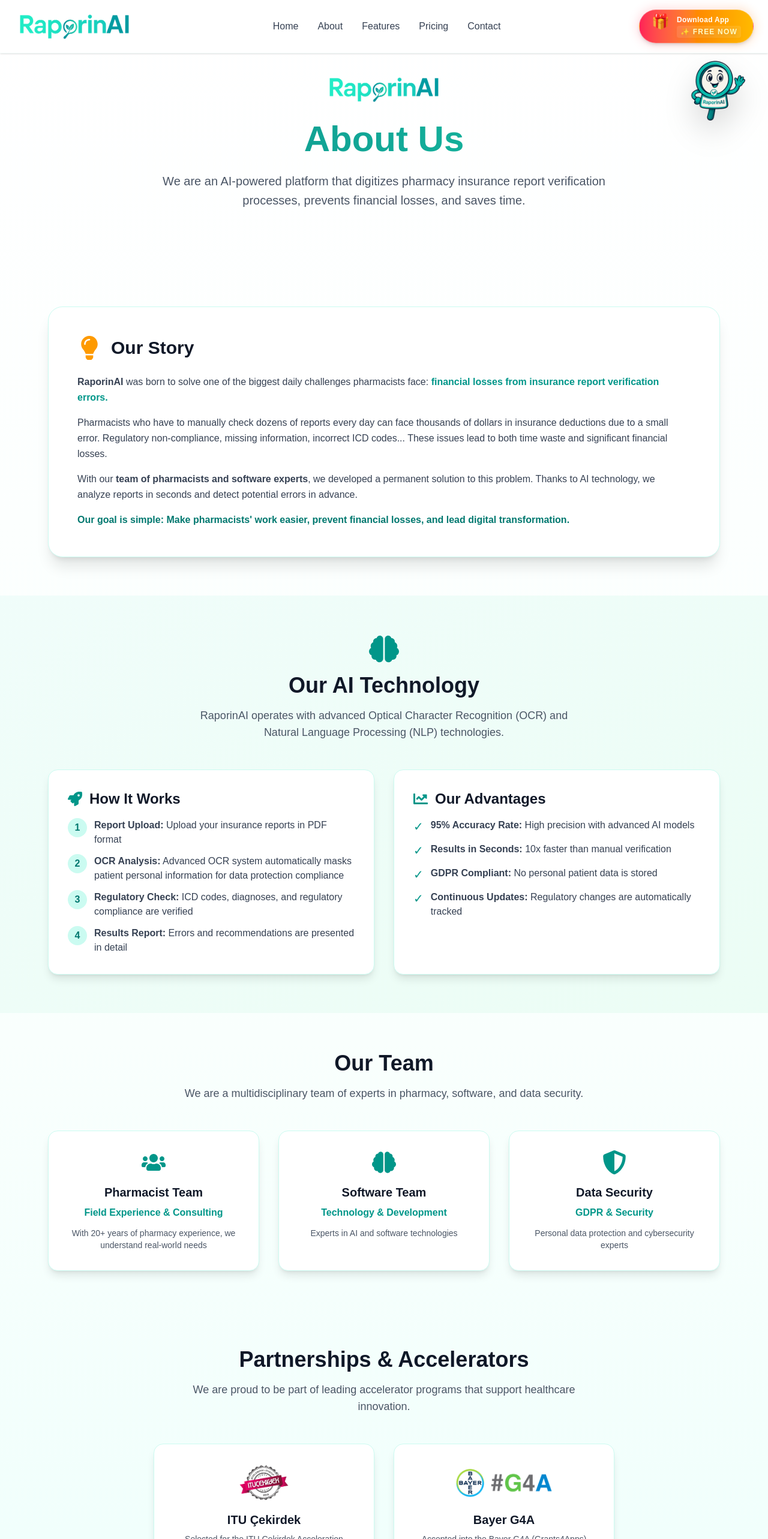
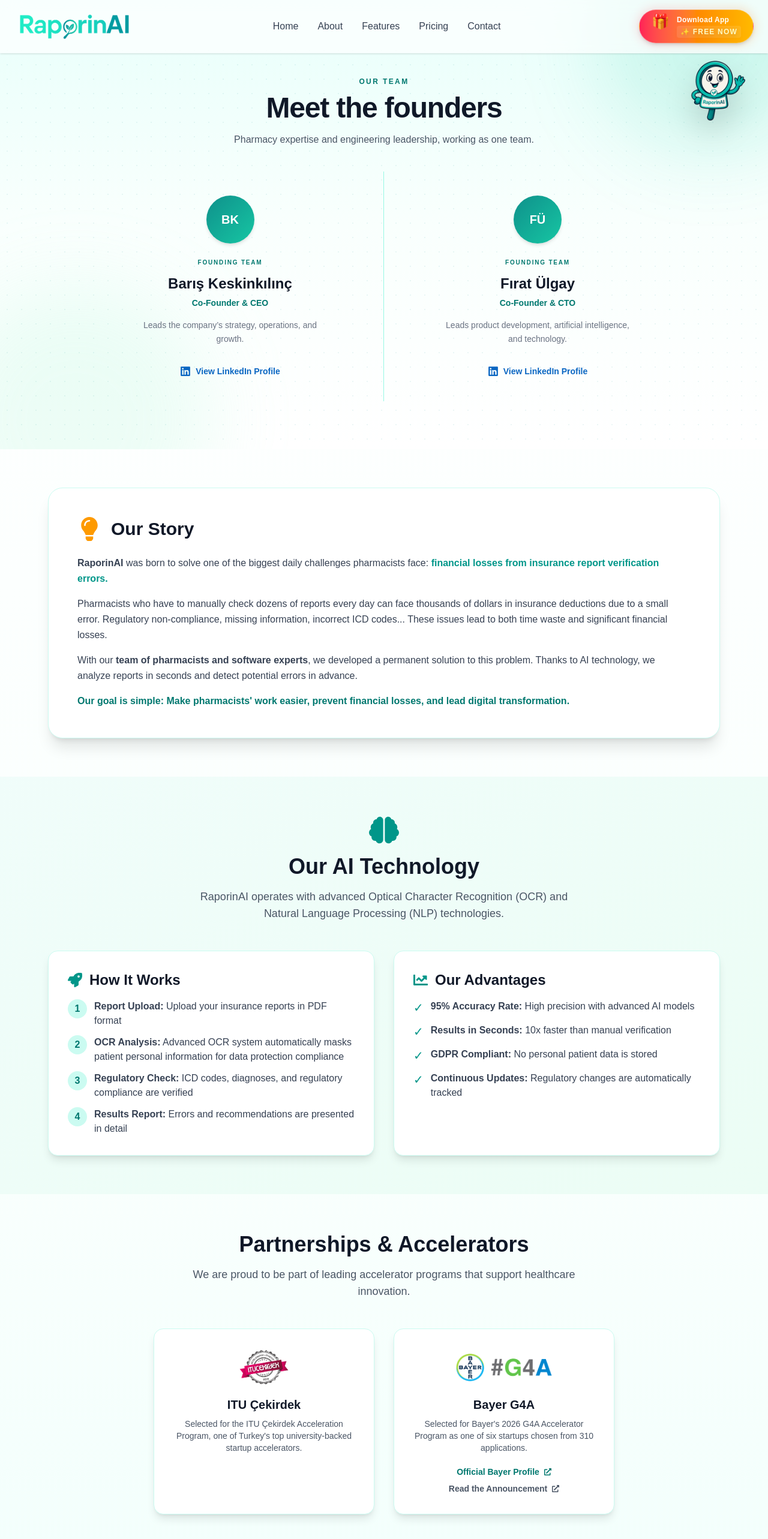
Before and after one commit to gayec/raporin-ai, a Next.js app: page /en/about in a window 1280 px wide. Shown: the top 2566 px of the page at 60% size. Built offline with nearby package versions, Linux system fonts and the light colour scheme.

Commit message:
update en site

```diff
--- a/src/app/en/about/page.js
+++ b/src/app/en/about/page.js
@@ -2,50 +2,103 @@
 import { motion } from "framer-motion";
 import Image from "next/image";
 import Link from "next/link";
-import { FaLightbulb, FaBrain, FaUsers, FaRocket, FaShieldAlt, FaChartLine } from "react-icons/fa";
+import { FaLightbulb, FaBrain, FaRocket, FaChartLine, FaLinkedin, FaExternalLinkAlt, FaNewspaper } from "react-icons/fa";
 import FooterEN from "../../../components/en/FooterEN";
 
 export default function AboutPageEN() {
   const teamMembers = [
     {
-      name: "Pharmacist Team",
-      role: "Field Experience & Consulting",
-      icon: <FaUsers size={40} className="text-teal-600" />,
-      description: "With 20+ years of pharmacy experience, we understand real-world needs"
+      name: "Barış Keskinkılınç",
+      role: "Co-Founder & CEO",
+      initials: "BK",
+      description: "Leads the company’s strategy, operations, and growth.",
+      linkedin: "https://www.linkedin.com/in/bar%C4%B1%C5%9F-keskink%C4%B1l%C4%B1n%C3%A7-546a78199/"
     },
     {
-      name: "Software Team",
-      role: "Technology & Development",
-      icon: <FaBrain size={40} className="text-teal-600" />,
-      description: "Experts in AI and software technologies"
+      name: "Fırat Ülgay",
+      role: "Co-Founder & CTO",
+      initials: "FÜ",
+      description: "Leads product development, artificial intelligence, and technology.",
+      linkedin: "https://www.linkedin.com/in/f%C4%B1rat-%C3%BClgay-735983124/"
+    }
+  ];
+
+  const pressItems = [
+    {
+      source: "The Disruptor Magazine",
+      title: "Meet the 6 Startups Selected for Bayer’s 2026 G4A Accelerator Program",
+      language: "English",
+      url: "https://thedisruptormag.com/meet-the-6-startups-selected-for-bayers-2026-g4a-accelerator-program/"
     },
     {
-      name: "Data Security",
-      role: "GDPR & Security",
-      icon: <FaShieldAlt size={40} className="text-teal-600" />,
-      description: "Personal data protection and cybersecurity experts"
+      source: "eGirişim",
+      title: "Startups Selected for the 9th Bayer G4A Accelerator Cohort",
+      language: "Turkish",
+      url: "https://egirisim.com/2026/03/06/bayerin-g4a-girisim-hizlandirma-programinin-9-donemine-secilen-girisimler/"
+    },
+    {
+      source: "Actual Medicine",
+      title: "Startups Selected for Bayer’s G4A Accelerator Program Announced",
+      language: "Turkish",
+      url: "https://www.actualmedicine.com.tr/sayfa.asp?Sayfa=Haber&Detay=513"
     }
   ];
 
 
   return (
     <main className="min-h-screen bg-gradient-to-b from-white via-[#F9FFFD] to-[#E8FFFB]">
-      {/* Hero Section */}
-      <section className="pt-32 pb-16 px-6 lg:px-20">
-        <div className="max-w-6xl mx-auto text-center">
+      {/* Hero & Team */}
+      <section className="relative overflow-hidden bg-gradient-to-b from-[#E8FFFB] via-[#F9FFFD] to-white pt-32 pb-20 px-6 lg:px-20 text-gray-900">
+        <div className="absolute -top-32 -right-24 w-96 h-96 rounded-full bg-[#17C6A3]/15 blur-3xl" />
+        <div className="absolute -bottom-44 -left-24 w-[28rem] h-[28rem] rounded-full bg-emerald-200/20 blur-3xl" />
+        <div className="absolute inset-0 opacity-[0.08] bg-[radial-gradient(circle_at_center,_#0F918B_1px,_transparent_1px)] bg-[length:24px_24px]" />
+
+        <div className="relative max-w-5xl mx-auto">
           <motion.div
-            initial={{ opacity: 0, y: 20 }}
+            initial={{ opacity: 0, y: 24 }}
             animate={{ opacity: 1, y: 0 }}
-            transition={{ duration: 0.6 }}
-            className="mb-8"
+            transition={{ duration: 0.7 }}
+            className="flex h-full flex-col"
           >
-            <Image src="/logo.png" alt="RaporinAI" width={200} height={80} className="mx-auto mb-8" />
-            <h1 className="text-5xl md:text-6xl font-extrabold text-transparent bg-clip-text bg-gradient-to-r from-[#0F918B] via-[#12A897] to-[#17C6A3] mb-6">
-              About Us
-            </h1>
-            <p className="text-xl text-gray-600 max-w-3xl mx-auto leading-relaxed">
-              We are an AI-powered platform that digitizes pharmacy insurance report verification processes, prevents financial losses, and saves time.
-            </p>
+            <div className="mb-10 text-center">
+              <p className="text-xs font-bold uppercase tracking-[0.2em] text-teal-700">Our Team</p>
+              <h1 className="mt-3 text-4xl sm:text-5xl font-extrabold tracking-tight text-gray-900">Meet the founders</h1>
+              <p className="mt-4 max-w-2xl mx-auto text-base leading-relaxed text-gray-600">
+                Pharmacy expertise and engineering leadership, working as one team.
+              </p>
+            </div>
+
+            <div className="grid flex-1 grid-cols-1 divide-y divide-teal-200 sm:grid-cols-2 sm:divide-x sm:divide-y-0">
+              {teamMembers.map((member, index) => (
+                <motion.div
+                  key={member.name}
+                  initial={{ opacity: 0, y: 20 }}
+                  animate={{ opacity: 1, y: 0 }}
+                  transition={{ duration: 0.5, delay: 0.3 + index * 0.12 }}
+                  className="group flex min-h-[300px] flex-col items-center px-6 py-10 text-center sm:px-10"
+                >
+                  <div className="mb-6 flex h-20 w-20 items-center justify-center rounded-full bg-gradient-to-br from-[#0F918B] to-[#17C6A3] text-xl font-extrabold text-white shadow-md">
+                    {member.initials}
+                  </div>
+                  <span className="text-[10px] font-bold uppercase tracking-[0.18em] text-teal-700">
+                    Founding Team
+                  </span>
+                  <h3 className="mt-3 text-2xl font-bold text-gray-900">{member.name}</h3>
+                  <p className="mt-1.5 text-sm font-semibold text-teal-700">{member.role}</p>
+                  <p className="mt-4 max-w-xs text-sm leading-relaxed text-gray-500">{member.description}</p>
+                  <a
+                    href={member.linkedin}
+                    target="_blank"
+                    rel="noopener noreferrer"
+                    className="mt-auto inline-flex items-center justify-center gap-2 pt-8 text-sm font-semibold text-[#0A66C2] transition-colors hover:text-[#084d92] hover:underline"
+                    aria-label={`View ${member.name} on LinkedIn`}
+                  >
+                    <FaLinkedin size={18} />
+                    View LinkedIn Profile
+                  </a>
+                </motion.div>
+              ))}
+            </div>
           </motion.div>
         </div>
       </section>
@@ -171,44 +224,6 @@
         </div>
       </section>
 
-      {/* Our Team */}
-      <section className="py-16 px-6 lg:px-20">
-        <div className="max-w-6xl mx-auto">
-          <motion.div
-            initial={{ opacity: 0, y: 30 }}
-            whileInView={{ opacity: 1, y: 0 }}
-            transition={{ duration: 0.6 }}
-            viewport={{ once: true }}
-            className="text-center mb-12"
-          >
-            <h2 className="text-4xl font-bold text-gray-900 mb-4">Our Team</h2>
-            <p className="text-lg text-gray-600 max-w-2xl mx-auto">
-              We are a multidisciplinary team of experts in pharmacy, software, and data security.
-            </p>
-          </motion.div>
-
-          <div className="grid md:grid-cols-3 gap-8">
-            {teamMembers.map((member, index) => (
-              <motion.div
-                key={index}
-                initial={{ opacity: 0, y: 30 }}
-                whileInView={{ opacity: 1, y: 0 }}
-                transition={{ duration: 0.6, delay: index * 0.1 }}
-                viewport={{ once: true }}
-                className="bg-white rounded-2xl p-8 shadow-lg border border-teal-100 text-center hover:shadow-xl transition-shadow"
-              >
-                <div className="flex justify-center mb-4">
-                  {member.icon}
-                </div>
-                <h3 className="text-xl font-bold text-gray-900 mb-2">{member.name}</h3>
-                <p className="text-teal-600 font-semibold mb-3">{member.role}</p>
-                <p className="text-gray-600 text-sm">{member.description}</p>
-              </motion.div>
-            ))}
-          </div>
-        </div>
-      </section>
-
       {/* Partnerships & Accelerators */}
       <section className="py-16 px-6 lg:px-20">
         <div className="max-w-6xl mx-auto">
@@ -261,10 +276,78 @@
                 className="w-auto h-16 object-contain mb-4"
               />
               <h3 className="text-xl font-bold text-gray-900 mb-2">Bayer G4A</h3>
-              <p className="text-gray-600 text-sm">
-                Accepted into the Bayer G4A (Grants4Apps) program, a global digital health accelerator by Bayer.
+              <p className="text-gray-600 text-sm mb-5">
+                Selected for Bayer&apos;s 2026 G4A Accelerator Program as one of six startups chosen from 310 applications.
               </p>
+              <div className="mt-auto flex flex-col gap-2">
+                <a
+                  href="https://g4a.bayer.com.tr/girisimler"
+                  target="_blank"
+                  rel="noopener noreferrer"
+                  className="inline-flex items-center justify-center gap-2 text-teal-700 font-semibold text-sm hover:underline"
+                >
+                  Official Bayer Profile <FaExternalLinkAlt size={12} />
+                </a>
+                <a
+                  href="https://thedisruptormag.com/meet-the-6-startups-selected-for-bayers-2026-g4a-accelerator-program/"
+                  target="_blank"
+                  rel="noopener noreferrer"
+                  className="inline-flex items-center justify-center gap-2 text-gray-600 font-semibold text-sm hover:text-teal-700 hover:underline"
+                >
+                  Read the Announcement <FaExternalLinkAlt size={12} />
+                </a>
+              </div>
             </motion.div>
+          </div>
+        </div>
+      </section>
+
+      {/* Press & Recognition */}
+      <section className="py-16 px-6 lg:px-20 bg-white/60">
+        <div className="max-w-6xl mx-auto">
+          <motion.div
+            initial={{ opacity: 0, y: 30 }}
+            whileInView={{ opacity: 1, y: 0 }}
+            transition={{ duration: 0.6 }}
+            viewport={{ once: true }}
+            className="text-center mb-12"
+          >
+            <div className="flex justify-center mb-4">
+              <FaNewspaper size={44} className="text-teal-600" />
+            </div>
+            <h2 className="text-4xl font-bold text-gray-900 mb-4">Press &amp; Recognition</h2>
+            <p className="text-lg text-gray-600 max-w-2xl mx-auto">
+              Independent coverage and announcements featuring RaporinAI.
+            </p>
+          </motion.div>
+
+          <div className="grid md:grid-cols-3 gap-6">
+            {pressItems.map((item, index) => (
+              <motion.a
+                key={item.source}
+                href={item.url}
+                target="_blank"
+                rel="noopener noreferrer"
+                initial={{ opacity: 0, y: 30 }}
+                whileInView={{ opacity: 1, y: 0 }}
+                transition={{ duration: 0.6, delay: index * 0.1 }}
+                viewport={{ once: true }}
+                className="group bg-white rounded-2xl p-6 shadow-md border border-gray-200 hover:border-teal-300 hover:shadow-xl transition-all"
+              >
+                <div className="flex items-center justify-between gap-3 mb-4">
+                  <span className="text-sm font-bold text-teal-700">{item.source}</span>
+                  <span className="px-2.5 py-1 rounded-full bg-gray-100 text-gray-600 text-xs font-medium">
+                    {item.language}
+                  </span>
+                </div>
+                <h3 className="text-lg font-bold text-gray-900 leading-snug mb-5 group-hover:text-teal-700 transition-colors">
+                  {item.title}
+                </h3>
+                <span className="inline-flex items-center gap-2 text-sm font-semibold text-gray-600 group-hover:text-teal-700">
+                  Read article <FaExternalLinkAlt size={12} />
+                </span>
+              </motion.a>
+            ))}
           </div>
         </div>
       </section>
--- a/src/components/Footer.jsx
+++ b/src/components/Footer.jsx
@@ -1,7 +1,7 @@
 "use client";
 import Link from "next/link";
 import Image from "next/image";
-import { FaTwitter, FaLinkedin, FaInstagram, FaEnvelope, FaPhone, FaMapMarkerAlt } from "react-icons/fa";
+import { FaTwitter, FaLinkedin, FaInstagram, FaEnvelope, FaBuilding, FaMapMarkerAlt } from "react-icons/fa";
 
 export default function Footer() {
   const currentYear = new Date().getFullYear();
@@ -72,8 +72,12 @@
                 </a>
               </li>
               <li className="flex items-start gap-3 text-sm text-gray-600">
+                <FaBuilding className="text-teal-600 mt-1 flex-shrink-0" />
+                <span>KairoLabs Sağlık Teknolojileri Anonim Şirketi</span>
+              </li>
+              <li className="flex items-start gap-3 text-sm text-gray-600">
                 <FaMapMarkerAlt className="text-teal-600 mt-1 flex-shrink-0" />
-                <span>İstanbul, Türkiye</span>
+                <span>Metropol İstanbul Sitesi, ATAŞEHİR/İSTANBUL</span>
               </li>
             </ul>
           </div>
--- a/src/components/en/FooterEN.jsx
+++ b/src/components/en/FooterEN.jsx
@@ -1,7 +1,8 @@
 "use client";
 import Link from "next/link";
 import Image from "next/image";
-import { FaTwitter, FaLinkedin, FaInstagram, FaEnvelope, FaPhone, FaMapMarkerAlt } from "react-icons/fa";
+import { FaTwitter, FaLinkedin, FaInstagram, FaEnvelope, FaBuilding, FaMapMarkerAlt } from "react-icons/fa";
+import { SiCrunchbase } from "react-icons/si";
 
 export default function FooterEN() {
   const currentYear = new Date().getFullYear();
@@ -25,6 +26,9 @@
               </a>
               <a href="https://www.instagram.com/raporinai" target="_blank" rel="noopener noreferrer" className="w-10 h-10 bg-teal-100 hover:bg-teal-600 text-teal-600 hover:text-white rounded-full flex items-center justify-center transition-all">
                 <FaInstagram size={18} />
+              </a>
+              <a href="https://www.crunchbase.com/organization/raporinai" target="_blank" rel="noopener noreferrer" aria-label="RaporinAI on Crunchbase" className="w-10 h-10 bg-teal-100 hover:bg-teal-600 text-teal-600 hover:text-white rounded-full flex items-center justify-center transition-all">
+                <SiCrunchbase size={18} />
               </a>
             </div>
           </div>
@@ -67,8 +71,12 @@
                 </a>
               </li>
               <li className="flex items-start gap-3 text-sm text-gray-600">
+                <FaBuilding className="text-teal-600 mt-1 flex-shrink-0" />
+                <span>KairoLabs Sağlık Teknolojileri Anonim Şirketi</span>
+              </li>
+              <li className="flex items-start gap-3 text-sm text-gray-600">
                 <FaMapMarkerAlt className="text-teal-600 mt-1 flex-shrink-0" />
-                <span>Istanbul, Turkey</span>
+                <span>Metropol İstanbul Sitesi, ATAŞEHİR/İSTANBUL</span>
               </li>
             </ul>
           </div>
@@ -84,6 +92,7 @@
                 height={64}
                 className="w-auto h-14 object-contain"
               />
+              <a href="https://g4a.bayer.com.tr/girisimler" target="_blank" rel="noopener noreferrer" aria-label="View RaporinAI on the official Bayer G4A website">
                 <Image
                   src="/bayerG4A.png"
                   alt="Bayer G4A Program"
@@ -91,6 +100,7 @@
                   height={64}
                   className="w-auto h-14 object-contain"
                 />
+              </a>
             </div>
           </div>
         </div>
--- a/src/components/en/HeroSectionEN.jsx
+++ b/src/components/en/HeroSectionEN.jsx
@@ -50,6 +50,35 @@
 
       {/* LEFT SIDE */}
       <div className="max-w-lg lg:max-w-xl text-center lg:text-left mt-4 lg:mt-0 relative">
+        {/* Bayer G4A Recognition */}
+        <motion.a
+          href="https://g4a.bayer.com.tr/girisimler"
+          target="_blank"
+          rel="noopener noreferrer"
+          initial={{ opacity: 0, y: 16 }}
+          animate={{ opacity: 1, y: 0 }}
+          transition={{ duration: 0.5 }}
+          className="mb-5 inline-flex items-center gap-3 rounded-2xl border border-teal-200 bg-white px-4 py-3 shadow-lg shadow-teal-900/10 transition-all hover:-translate-y-0.5 hover:border-teal-400 hover:shadow-xl"
+          aria-label="View RaporinAI on the official Bayer G4A website"
+        >
+          <Image
+            src="/bayerG4A.png"
+            alt="Bayer G4A"
+            width={105}
+            height={42}
+            className="h-9 w-auto object-contain"
+          />
+          <span className="h-9 w-px bg-gray-200" aria-hidden="true" />
+          <span className="text-left leading-tight">
+            <span className="block text-[10px] font-bold uppercase tracking-[0.16em] text-teal-700">
+              Official Selection
+            </span>
+            <span className="mt-1 block text-xs sm:text-sm font-bold text-gray-900">
+              Bayer G4A Accelerator 2026 →
+            </span>
+          </span>
+        </motion.a>
+
         {/* Title */}
         <motion.h1
           initial={{ opacity: 0, y: 20 }}
--- a/src/components/en/StructuredDataEN.jsx
+++ b/src/components/en/StructuredDataEN.jsx
@@ -52,7 +52,8 @@
     "sameAs": [
       "https://twitter.com/raporinai",
       "https://www.linkedin.com/company/raporinai",
-      "https://www.instagram.com/raporinai"
+      "https://www.instagram.com/raporinai",
+      "https://www.crunchbase.com/organization/raporinai"
     ]
   };
 
```
Lines whose indentation alone changed are shown as unchanged.
